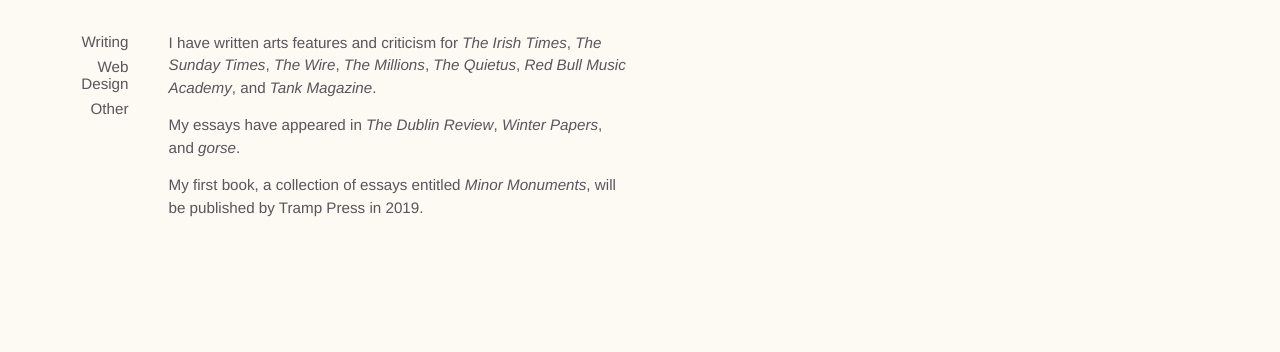
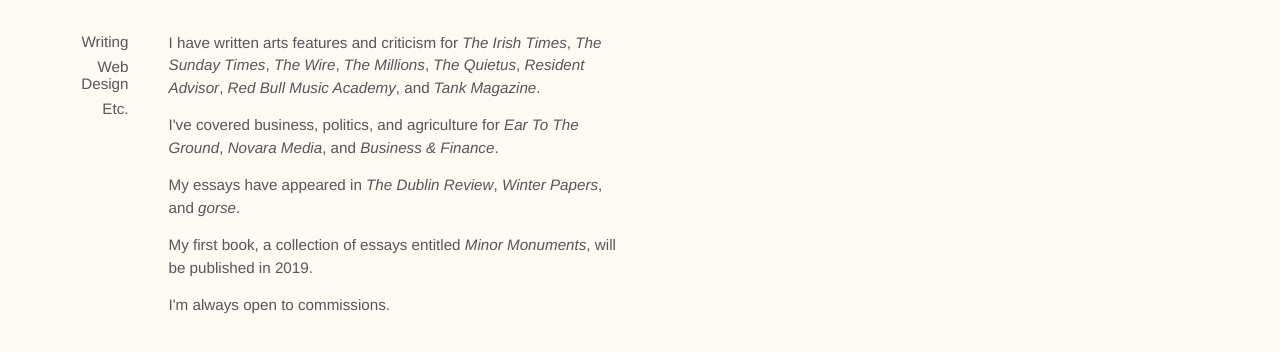
Before and after one commit to ianmaleney/portfolio, a website: page build/writing.html in a window 1280 px wide. Shown: the part 84-436 px from the top of the page. Drawn offline with nearby package versions, Linux system fonts and the light colour scheme; files that its build step writes are made by us from their sources.

Commit message:
Copy Editing

```diff
--- a/build/html/nav.html
+++ b/build/html/nav.html
@@ -2,6 +2,6 @@
 	<ul class="primary-nav__list">
 		<li class="primary-nav__list-item"><a class="nav-link" data-link="writing" href="./writing.html">Writing</a></li>
 		<li class="primary-nav__list-item"><a class="nav-link" data-link="web" href="./web.html">Web Design</a></li>
-		<li class="primary-nav__list-item"><a class="nav-link" data-link="etc" href="./etc.html">Other</a></li>
+		<li class="primary-nav__list-item"><a class="nav-link" data-link="etc" href="./etc.html">Etc.</a></li>
 	</ul>
 </nav>
--- a/build/index.css
+++ b/build/index.css
@@ -24,16 +24,28 @@
 
 .grid-wrapper {
   display: grid;
-  grid-template-columns: repeat(8, 1fr);
-  column-gap: 20px;
-  row-gap: 20px; }
+  grid-gap: 10px;
+  grid-template-columns: min-content auto; }
+  @media (min-width: 600px) {
+    .grid-wrapper {
+      grid-template-columns: repeat(6, 1fr); } }
+  @media (min-width: 960px) {
+    .grid-wrapper {
+      grid-gap: 20px;
+      grid-template-columns: repeat(8, 1fr); } }
 
 header {
-  grid-column: 2 / 8;
+  grid-column: 1 / -1;
   display: flex;
   align-items: baseline;
   justify-content: space-between;
   margin-top: 20px; }
+  @media (min-width: 600px) {
+    header {
+      grid-column: 2 / 7; } }
+  @media (min-width: 960px) {
+    header {
+      grid-column: 2 / 8; } }
 
 .title-wrapper {
   display: flex;
@@ -57,15 +69,21 @@
   padding-right: 20px; }
 
 main {
-  grid-column: 2 / 5;
+  grid-column: 2;
   opacity: 1;
   transition: opacity 0.35s cubic-bezier(0.25, 0.46, 0.45, 0.94); }
   main.fade {
     opacity: 0; }
+  @media (min-width: 600px) {
+    main {
+      grid-column: 2 / 5; } }
 
 .primary-nav__list {
   list-style: none;
   text-align: right; }
+  @media (max-width: 600px) {
+    .primary-nav__list {
+      padding-left: 10px; } }
 
 .primary-nav__list-item {
   margin: 8px 0;
--- a/build/sass/index.sass
+++ b/build/sass/index.sass
@@ -32,16 +32,24 @@
 
 .grid-wrapper
 	display: grid
-	grid-template-columns: repeat(8, 1fr)
-	column-gap: 20px
-	row-gap: 20px
+	grid-gap: 10px
+	grid-template-columns: min-content auto
+	@media (min-width: 600px)
+		grid-template-columns: repeat(6, 1fr)
+	@media (min-width: 960px)
+		grid-gap: 20px
+		grid-template-columns: repeat(8, 1fr)
 
 header
-	grid-column: 2 / 8
+	grid-column: 1 / -1
 	display: flex
 	align-items: baseline
 	justify-content: space-between
 	margin-top: 20px
+	@media (min-width: 600px)
+		grid-column: 2 / 7
+	@media (min-width: 960px)
+		grid-column: 2 / 8
 
 .title-wrapper
 	display: flex
@@ -66,16 +74,20 @@
 	padding-right: 20px
 
 main
-	grid-column: 2 / 5
+	grid-column: 2
 	opacity: 1
 	transition: opacity 0.35s cubic-bezier(0.25, 0.46, 0.45, 0.94)
 	&.fade
 		opacity: 0
+	@media (min-width: 600px)
+		grid-column: 2 / 5
 
 
 .primary-nav__list
 	list-style: none
 	text-align: right
+	@media (max-width: 600px)
+		padding-left: 10px
 
 .primary-nav__list-item
 	margin: 8px 0
--- a/build/writing.html
+++ b/build/writing.html
@@ -6,9 +6,11 @@
 		<include src="html/header.html"></include>
 		<include src="html/nav.html"></include>
 		<main>
-			<p>I have written arts features and criticism for <em>The Irish Times</em>, <em>The Sunday Times</em>, <em>The Wire</em>, <em>The Millions</em>, <em>The Quietus</em>, <em>Red Bull Music Academy</em>, and <em>Tank Magazine</em>.</p>
+			<p>I have written arts features and criticism for <em>The Irish Times</em>, <em>The Sunday Times</em>, <em>The Wire</em>, <em>The Millions</em>, <em>The Quietus</em>, <em>Resident Advisor</em>, <em>Red Bull Music Academy</em>, and <em>Tank Magazine</em>.</p>
+			<p>I've covered business, politics, and agriculture for <em>Ear To The Ground</em>, <em>Novara Media</em>, and <em>Business & Finance</em>.</p>
 			<p>My essays have appeared in <em>The Dublin Review</em>, <em>Winter Papers</em>, and <em>gorse</em>.</p>
-			<p>My first book, a collection of essays entitled <em>Minor Monuments</em>, will be published by Tramp Press in 2019.</p>
+			<p>My first book, a collection of essays entitled <em>Minor Monuments</em>, will be published in 2019.</p>
+			<p>I'm always open to commissions.</p>
 		</main>
 	</div>
 	<script src="js/index.js"></script>
```
Also changed, not shown: build/etc.html (+1 -0 lines), build/index.html (+1 -1 lines), build/web.html (+2 -2 lines).
